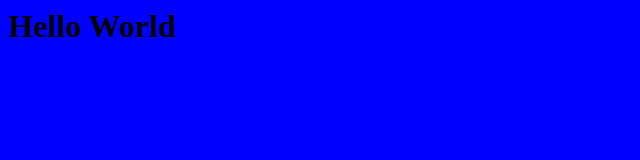
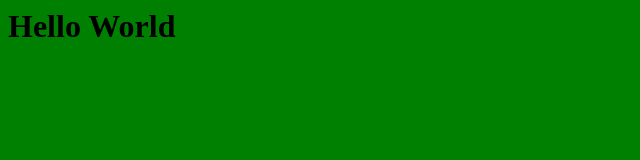
Before and after one commit to joseg2/codedeploy-stuff, a plain HTML site: page files/index.html in a window 1280 px wide. Shown: the whole page, without its empty margins (0-640 px from the left). Drawn offline with Linux system fonts and the light colour scheme.

Commit message:
Update index.html

```diff
--- a/files/index.html
+++ b/files/index.html
@@ -1 +1 @@
-<html><body bgcolor="blue"><h1>Hello World</h1></body></html>
+<html><body bgcolor="green"><h1>Hello World</h1></body></html>
```
